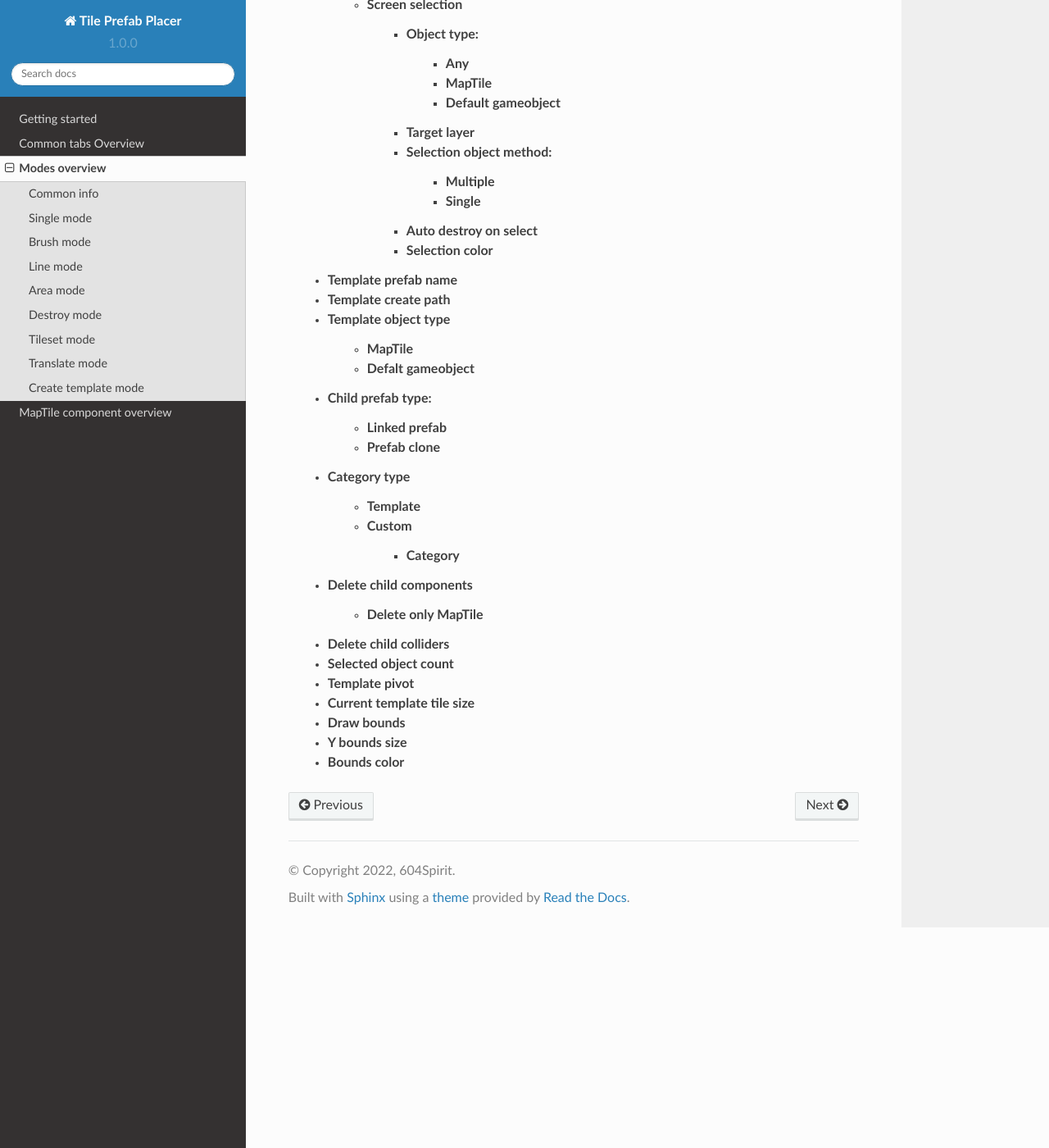
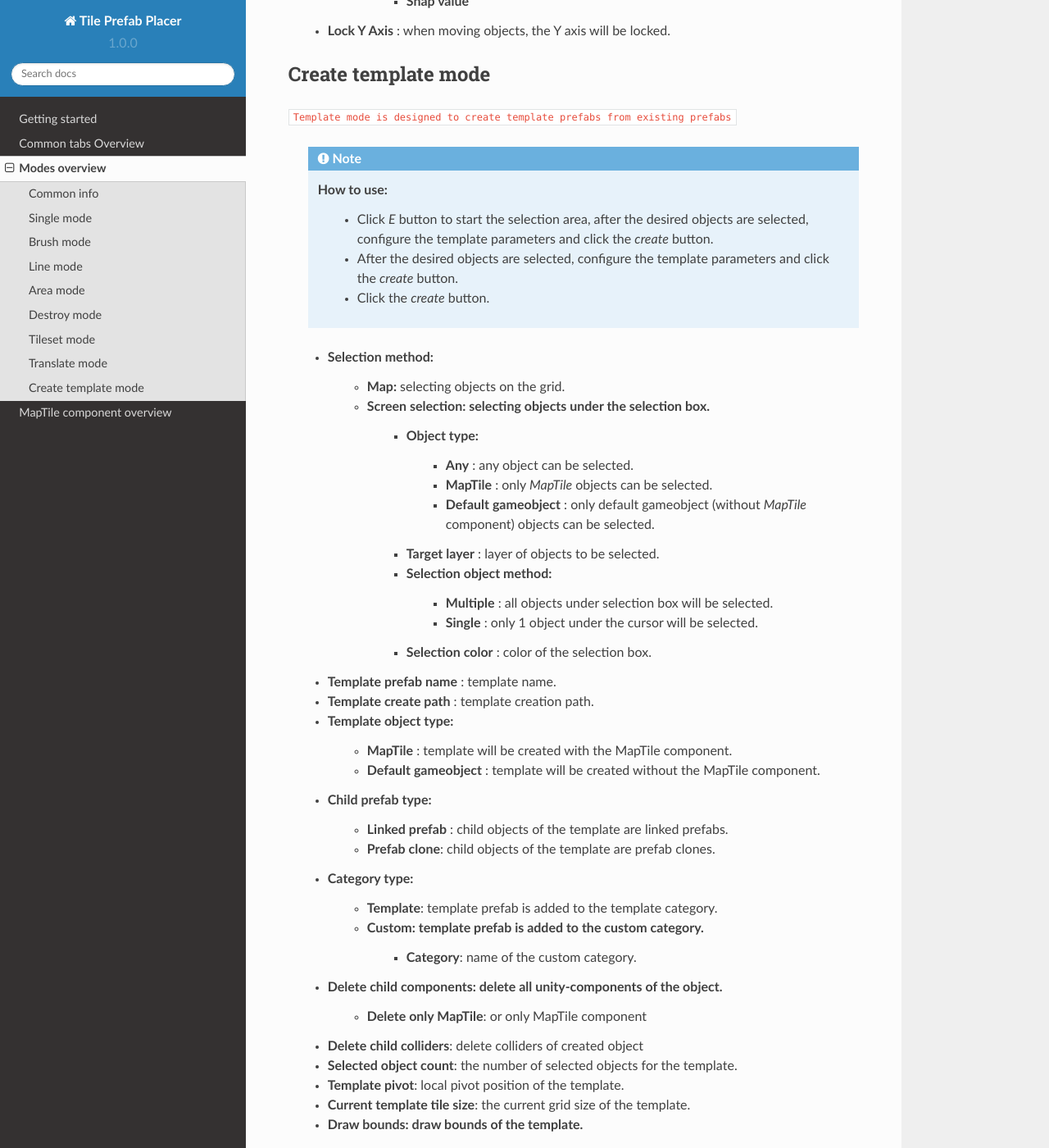
Before and after one commit to tawi1/Tile-Prefab-Placer, a Sphinx documentation site: the page built from docs/source/modes.rst, in a window 1280 px wide and 1400 px high, scrolled down 17101 px. Shown: the whole window at 82% size. Built offline with Sphinx 7.4.7 and the Read the Docs theme 2.0.0, drawn with Linux system fonts in a browser that asks for light colours; some of the changed text lies outside the part shown.

Commit message:
Modes update

```diff
--- a/docs/source/modes.rst
+++ b/docs/source/modes.rst
@@ -130,6 +130,11 @@ Brush mode
 
 ``Brush mode is used to position multiple objects on any surface``
 
+	.. note::
+		**How to use:**
+
+		Click `E` button to spawn objects under the brush.
+
 	.. image:: images/modes/BrushMode/BrushModeTab1.png
 
 	* **Attach settings:**
@@ -179,16 +184,15 @@ Brush mode
 	.. image:: images/modes/BrushMode/BrushAnim3.gif
 	`Brush example 3 (slope angle 30 degrees enabled).`
 
-	.. note::
-		**How to use:**
-
-		Click `E` button to spawn objects under the brush.
-
-
 Line mode
 ------------
 
 ``Line mode is designed for placing objects along a line``
+
+	.. note::
+		**How to use:**
+
+		Click `E` button to start the line, after the line is set, press the `E` button again to spawn line of the objects.
 
 	* **Line type:**
 
@@ -216,17 +220,17 @@ Line mode
 	* **Rotation along line** : rotation of each object is rotated along the line.
 
 	.. note::
-		**How to use:**
-
-		Click `E` button to start the line, after the line is set, press the `E` button again to spawn line of the objects.
-
-	.. note::
 		`Snap same floor` feature for autosnap available
 
 Area mode
 ------------
 
 ``Area mode is designed for positioning objects by area``
+
+	.. note::
+		**How to use:**
+
+		Click `E` button to start the area, after the area is set, press the `E` button again to spawn area of the objects.
 
 	* **Show info** : show information about object count of the area.
 	* **Area mode type:**
@@ -307,11 +306,15 @@ Destroy mode
 
 					Click `E` button to start the selection box, after the objects are selected, press the `space` button to destroy them.
 
-
 Tileset mode
 ------------
 
 ``Tileset area is created to create areas of linked tiles``
+
+	.. note::
+		**How to use:**
+
+		Click `E` button to start the tileset area, after the area is set, press the `E` button again to spawn tileset area.
 
 	* **Selected MapTile prefab** : what MapTile prefab is selected.
 	* **Selected tileset** : what tileset prefab is selected.
@@ -338,79 +341,83 @@ Tileset mode
 				:width: 250
 			.. image:: images/modes/TilesetArea/TilesetAnim6.gif
 
-	.. note::
-		**How to use:**
-
-		Click `E` button to start the tileset area, after the area is set, press the `E` button again to spawn tileset area.
-
-
-
 Translate mode
 ------------
 
 ``Translate mode is designed to move the set of object``
 
+	.. note::
+		**How to use:**
+			* Click `E` button to start the selection area.
+			* Move the scene handle to the desired position.
+			* Press the `E` button again to translate selected objects.
+
 	* **Movement type:**
-		* **World cursor**
-		* **Scene handle**
+		* **World cursor** : objects move along the world cursor.
+		* **Scene handle** : objects move along the scene handle.
 	* **Translate mode:**
-		* **Full translate**
-		* **Partial translate**
-		* **Can replace**
+		* **Full translate** : objects can be moved only if all selected objects can be moved.
+		* **Partial translate** : will be translated those objects that do not intersect other objects.
+		* **Can replace** : intersected objects can be replaced when the selected objects are translated.
 	* **Selection method:**
-		* **Map**
-		* **Screen selection**
-	* **Hide source selected objects**
-	* **Show intersected objects**
-	* **Intersected objects color**
-	* **Report translate result**
+		* **Map** : selecting objects on the grid.
+		* **Screen selection** : selecting objects under the selection box.
+	* **Hide source selected objects** : source objects will be hidden for the time of the translating.
+	* **Show intersected objects** : intersected objects will be highlighted.
+		* **Intersected objects color** : the color of the intersected objects highlighting.
+	* **Report translate result** : on/off translate result report in the console.
 	* **Snap to grid**
-		* Snap grid enabled:
-			* **Cell offset**
-			* **Custom Y Snap**
-		* Snap grid disabled:
-			* **Translate snap type:**
-				* **Snap translate**
-				* **Snap position**
+		* **Snap grid enabled** : snapping on the grid.
+			* **Cell offset** : value of offset in grid cells.
+			* **Custom Y Snap** : custom snapping value for Y axis.
+		* **Snap grid disabled:**
+			* **Translate snap type** : custom snapping.
+				* **Snap translate** : offset of translation will be snapped.
+				* **Snap position** : position of translated objects will be snapped.
 			* **Snap value**
-	* **Lock Y Axis**
+	* **Lock Y Axis** : when moving objects, the Y axis will be locked.
 
 Create template mode
 ------------
 
 ``Template mode is designed to create template prefabs from existing prefabs``
 
+	.. note::
+		**How to use:**
+			* Click `E` button to start the selection area, after the desired objects are selected, configure the template parameters and click the `create` button.
+			* After the desired objects are selected, configure the template parameters and click the `create` button.
+			* Click the `create` button.
+
 	* **Selection method:**
-		* **Map**
-		* **Screen selection**
+		* **Map:** selecting objects on the grid.
+		* **Screen selection:** selecting objects under the selection box.
 			* **Object type:**
-				* **Any**
-				* **MapTile**
-				* **Default gameobject**
-			* **Target layer**
+				* **Any** : any object can be selected.
+				* **MapTile** : only `MapTile` objects can be selected.
+				* **Default gameobject** : only default gameobject (without `MapTile` component) objects can be selected.
+			* **Target layer** : layer of objects to be selected.
 			* **Selection object method:**
-				* **Multiple**
-				* **Single**
-			* **Auto destroy on select**
-			* **Selection color**
-	* **Template prefab name**
-	* **Template create path**
-	* **Template object type**
-		* **MapTile**
-		* **Defalt gameobject**
+				* **Multiple** : all objects under selection box will be selected.
+				* **Single** : only 1 object under the cursor will be selected.
+			* **Selection color** : color of the selection box.
+	* **Template prefab name** : template name.
+	* **Template create path** : template creation path.
+	* **Template object type:**
+		* **MapTile** : template will be created with the MapTile component.
+		* **Default gameobject** : template will be created without the MapTile component.
 	* **Child prefab type:**
-		* **Linked prefab**
-		* **Prefab clone**
-	* **Category type**
-		* **Template**
-		* **Custom**
-			* **Category**
-	* **Delete child components**
-		* **Delete only MapTile**
-	* **Delete child colliders**
-	* **Selected object count**
-	* **Template pivot**
-	* **Current template tile size**
-	* **Draw bounds**
-	* **Y bounds size**
-	* **Bounds color**
+		* **Linked prefab** : child objects of the template are linked prefabs.
+		* **Prefab clone**: child objects of the template are prefab clones.
+	* **Category type:**
+		* **Template**: template prefab is added to the template category.
+		* **Custom**: template prefab is added to the custom category.
+			* **Category**: name of the custom category.
+	* **Delete child components**: delete all unity-components of the object.
+		* **Delete only MapTile**: or only MapTile component
+	* **Delete child colliders**: delete colliders of created object
+	* **Selected object count**: the number of selected objects for the template.
+	* **Template pivot**: local pivot position of the template.
+	* **Current template tile size**: the current grid size of the template.
+	* **Draw bounds**: draw bounds of the template.
+		* **Y bounds size**: y bounds size of the template.
+		* **Bounds color**: color of the bounds.
```
Also changed, not shown: other parts of docs/source/modes.rst (+0 -5 lines), docs/source/maptile.rst (+35 -23 lines).
